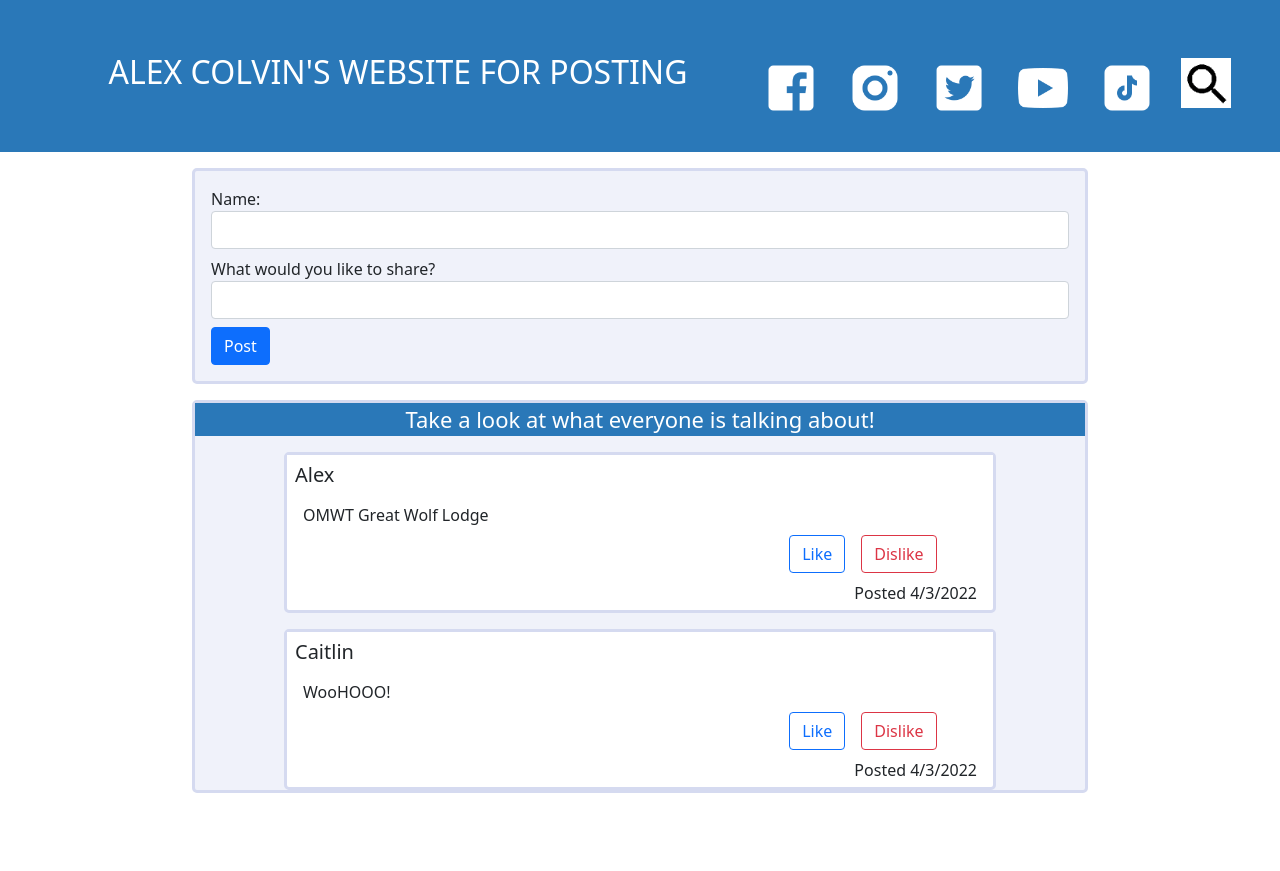
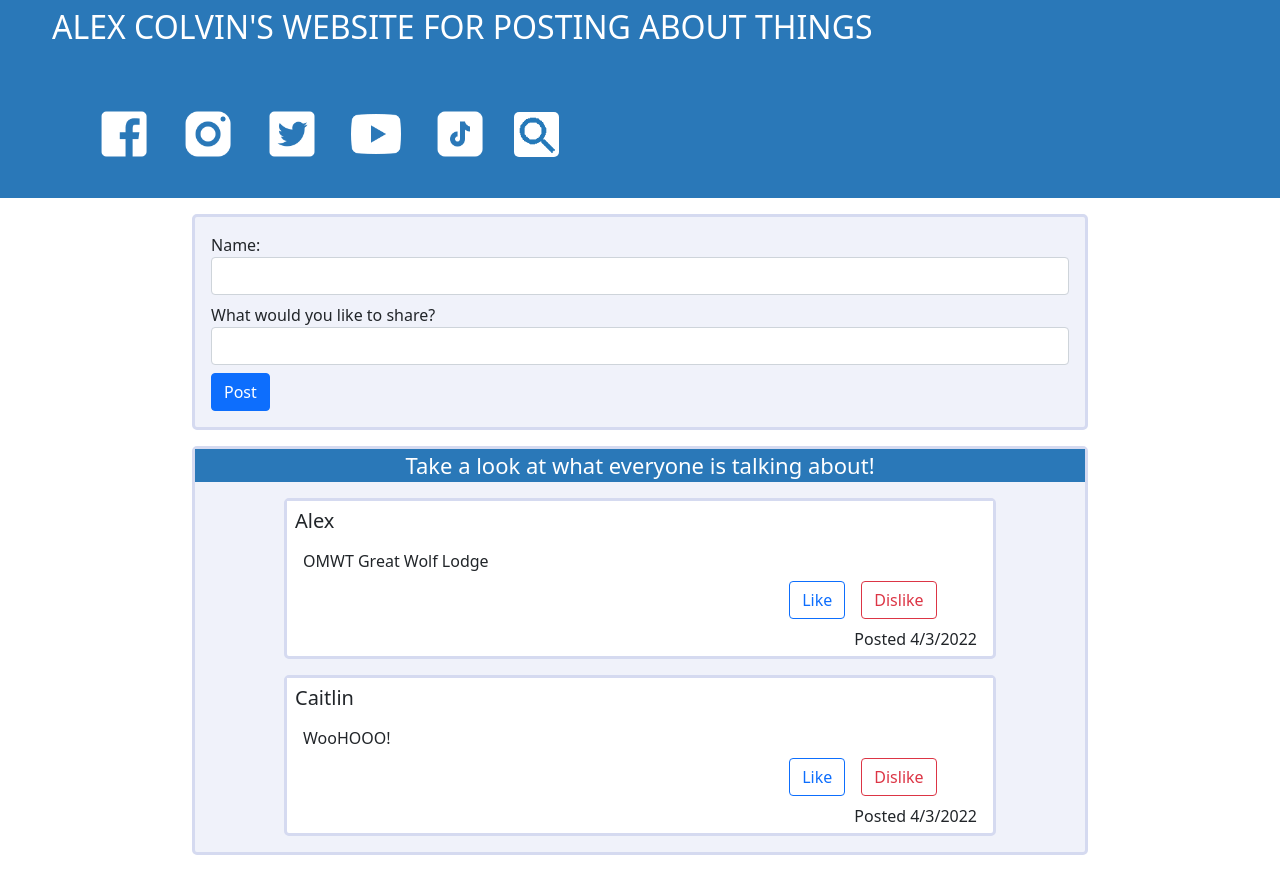
Before and after one commit to alex-colvin/SocialFeed, a React (Create React App) app: page / in a window 1280 px wide. Before the commit the page ends 809 px from the top, so only its background shows below. Built offline with nearby package versions, Linux system fonts and the light colour scheme.

Commit message:
styled DisplayPosts and fixed search icon on NavBar.

```diff
--- a/src/App.js
+++ b/src/App.js
@@ -21,7 +21,7 @@ function App() {
     <div className="App">
       <header className='App-header'>
         <div className='navbar'>
-          <h2>ALEX COLVIN'S WEBSITE FOR POSTING</h2>
+          <h2>ALEX COLVIN'S WEBSITE FOR POSTING ABOUT THINGS</h2>
             <NavBar />
         </div>
       </header>
--- a/src/Components/DisplayPosts/DisplayPosts.css
+++ b/src/Components/DisplayPosts/DisplayPosts.css
@@ -17,4 +17,5 @@
     background-color: rgb(240, 242, 250);
     width: 70%;
     margin-left: 15%;
+    padding-bottom: 1rem;
 }
--- a/src/Components/NavBar/NavBar.css
+++ b/src/Components/NavBar/NavBar.css
@@ -20,8 +20,10 @@
 }
 
 .button-image {
-    width: 50px;
-    margin-bottom: 1em;
+    border-radius: 5px;
+    width: 45px;
+    height: 45px;
+    margin-top: .5rem;
     background-color: gray;
 
 }
```
Also changed, not shown: src/Assets/images/search.png.
